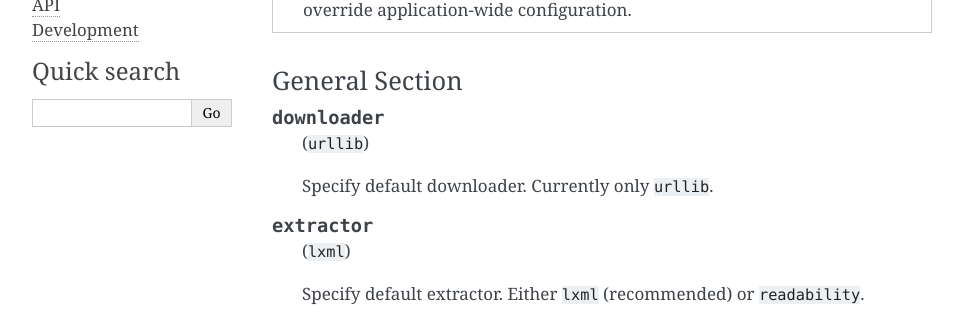
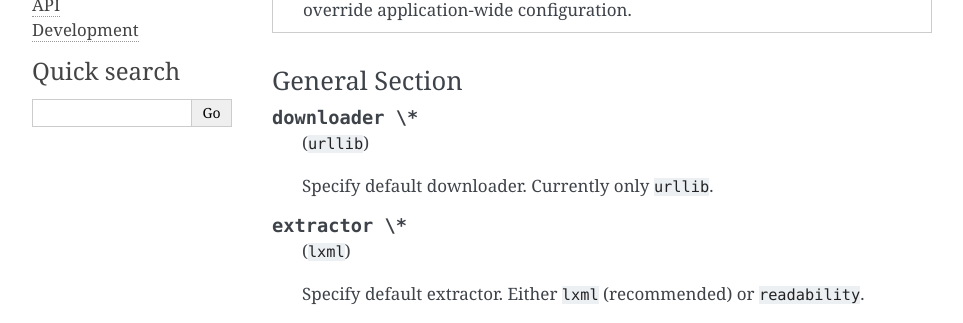
Before and after one commit to openandclose/tosixinch, a Sphinx documentation site: the page built from docs/options.rst, in a window 1280 px wide and 900 px high. Shown: the part 405-728 px from the top of the window, without its empty margins (148-1111 px from the left). Built offline with Sphinx 7.4.7, drawn with Linux system fonts in a browser that asks for light colours.

```diff
--- a/docs/options.rst
+++ b/docs/options.rst
@@ -20,13 +20,13 @@ tosixinch.ini
 General Section
 ^^^^^^^^^^^^^^^
 
-.. confopt:: downloader
+.. confopt:: downloader \*
 
     (``urllib``)
 
     Specify default downloader. Currently only ``urllib``.
 
-.. confopt:: extractor
+.. confopt:: extractor \*
 
     (``lxml``)
 
```
